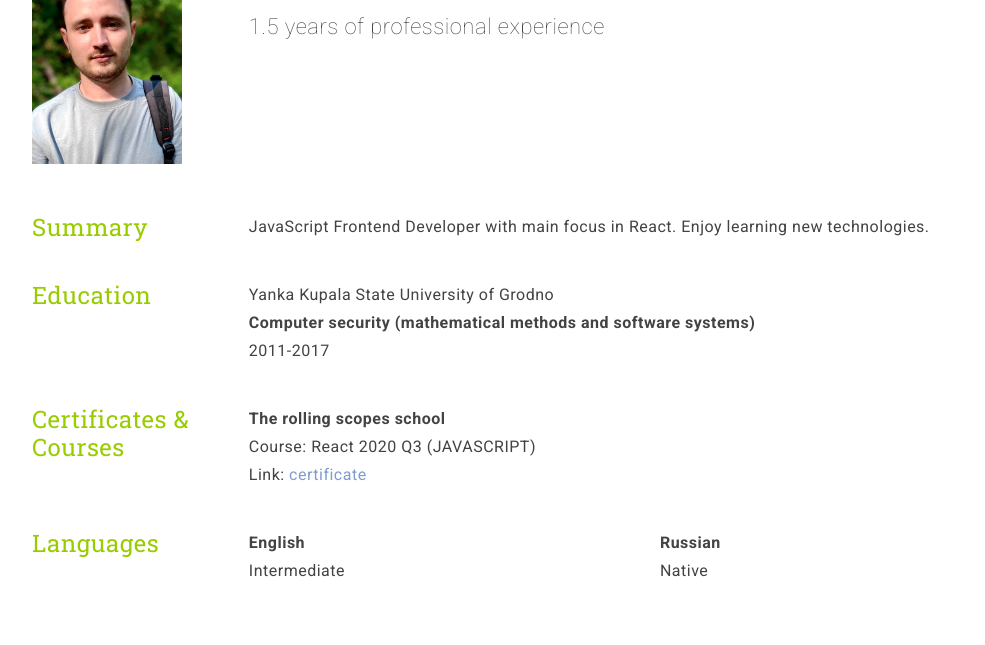
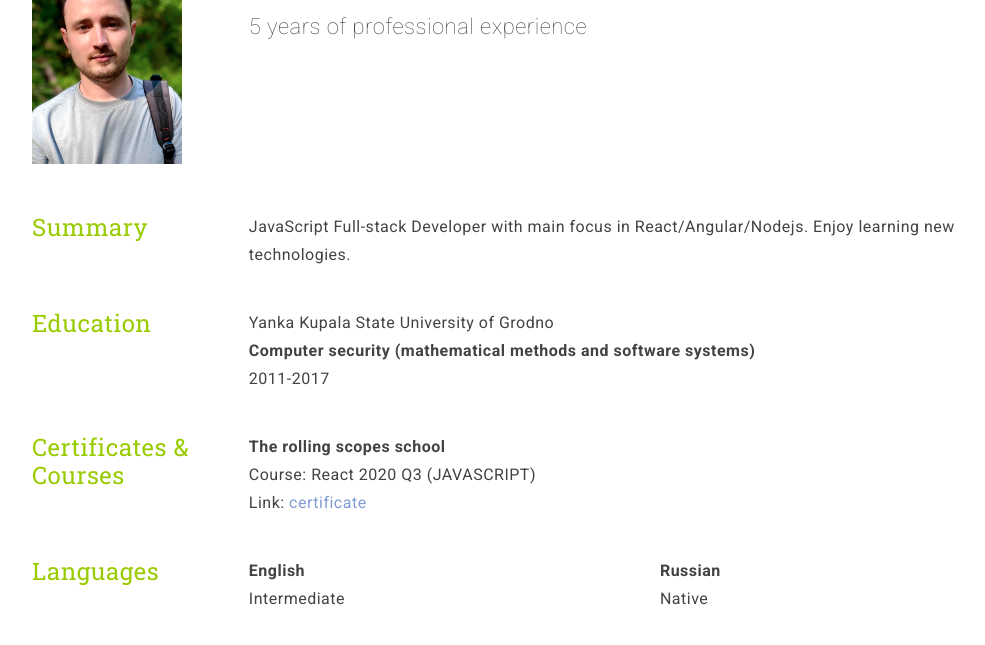
Before and after one commit to newqwes/Ashyrov-Nazar-cv, a plain HTML site: page index.html in a window 1280 px wide. Shown: the part 155-800 px from the top of the page, without its empty margins (96-1081 px from the left). Drawn offline with Linux system fonts and the light colour scheme.

Commit message:
Update index.html

```diff
--- a/index.html
+++ b/index.html
@@ -30,13 +30,13 @@
         </div>
         <div class="image_description">
           <h2>Nazar Ashyrov</h2>
-          <p>1.5 years of professional experience</p>
+          <p>5 years of professional experience</p>
         </div>
       </div>
       <div class="profile_summary col-1-4">
         <h3 class="accent">Summary</h3>
         <p>
-          JavaScript Frontend Developer with main focus in React. Enjoy learning new technologies.
+          JavaScript Full-stack Developer with main focus in React/Angular/Nodejs. Enjoy learning new technologies.
         </p>
       </div>
       <div class="profile_education col-1-4">
```
